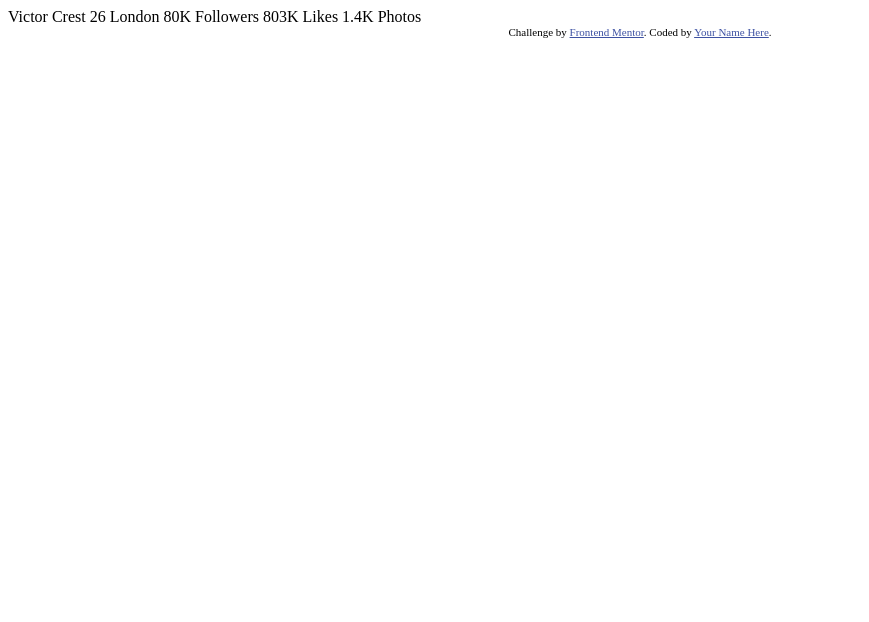
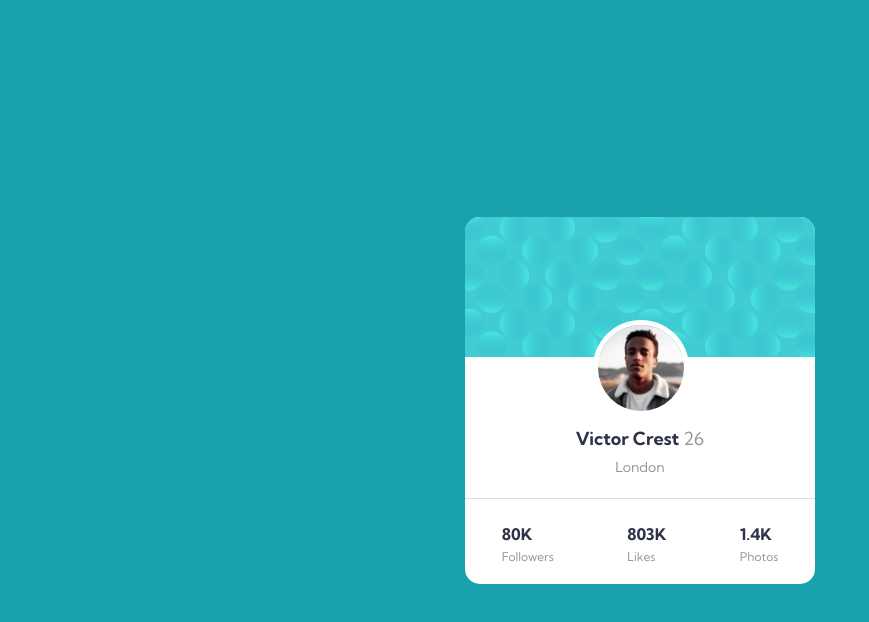
Before and after one commit to martinrol/profile-card-component-main, a plain HTML site: page index.html in a window 1280 px wide. Shown: the whole page, without its empty margins (0-869 px from the left). Drawn offline with Linux system fonts and the light colour scheme.

Commit message:
Finished project

```diff
--- a/index.html
+++ b/index.html
@@ -2,34 +2,48 @@
 <html lang="en">
   <head>
     <meta charset="UTF-8">
-  <meta name="viewport" content="width=device-width, initial-scale=1.0"> <!-- displays site properly based on user's device -->
-
+    <meta name="viewport" content="width=device-width, initial-scale=1.0">
     <link rel="icon" type="image/png" sizes="32x32" href="./images/favicon-32x32.png">
-
     <title>Frontend Mentor | Profile card component</title>
-
-  <!-- Feel free to remove these styles or customise in your own stylesheet 👍 -->
-  <style>
-    .attribution { font-size: 11px; text-align: center; }
-    .attribution a { color: hsl(228, 45%, 44%); }
-  </style>
+    <link rel="preconnect" href="https://fonts.gstatic.com">
+    <link href="https://fonts.googleapis.com/css2?family=Kumbh+Sans:wght@400;700&display=swap" rel="stylesheet">
+    <link rel="stylesheet" href="./styles/styles.css">
   </head>
   <body>
-  Victor Crest
-  26
-  London
+    <div class="container">
+      <main class="container__card">
+          <section class="container__card--header">
+              <span></span>
+          </section>
 
-  80K
-  Followers
+          <section class="container__card--photo">
+            <figure>
+              <img src="/images/image-victor.jpg" alt="User logotype">
+            </figure>
+          </section>
 
-  803K
-  Likes
+          <section class="container__card--user">
+            <p class="container__card--user-name">Victor Crest <span>26</span></p>
+            <p class="container__card--user-city">London</p>
+          </section>
 
-  1.4K
-  Photos
-  <div class="attribution">
-    Challenge by <a href="https://www.frontendmentor.io?ref=challenge" target="_blank">Frontend Mentor</a>.
-    Coded by <a href="#">Your Name Here</a>.
+          <span class="separator"></span>
+
+          <section class="container__card--media">
+            <div class="container__card--media-items">
+              <p class="media-items-numbers">80K</p>
+              <p class="media-items-strings">Followers</p>
+            </div>
+            <div class="container__card--media-items">
+              <p class="media-items-numbers">803K</p>
+              <p class="media-items-strings">Likes</p>
+            </div>
+            <div class="container__card--media-items">
+              <p class="media-items-numbers">1.4K</p>
+              <p class="media-items-strings">Photos</p>
+            </div>
+          </section>
+      </main>
     </div>
   </body>
 </html>
--- /dev/null
+++ b/styles/styles.css
@@ -0,0 +1,118 @@
+:root {
+    --dark-cyan: hsl(185, 75%, 39%);
+    --very-dark-blue: hsl(229, 23%, 23%);
+    --dark-grayish-blue: hsl(227, 10%, 46%);
+    --dark-gray: hsl(0, 0%, 59%);
+}
+
+* {
+    box-sizing: border-box;
+    margin: 0;
+    padding: 0;
+}
+
+html {
+    font-family: 'Kumbh Sans', sans-serif;
+    font-size: 62.5%;
+}
+
+/* -------------------------------------------------------- */
+
+.container {
+    display: flex;
+    align-items: center;
+    width: 100vw;
+    min-width: 320px;
+    height: 100vh;
+    background-color: var(--dark-cyan);
+}
+
+.container__card {
+    width: 90%;
+    max-width: 350px;
+    height: max-content;
+    margin: 0 auto;
+    background-color: white;
+    border-radius: 15px;
+}
+
+.container__card--header {
+    position: relative;
+    max-width: 450px;
+    height: 140px;
+}
+
+.container__card--header span {
+    display: inline-block;
+    width: 100%;
+    height: 100%;
+    background-image: url(../images/bg-pattern-card.svg);
+    background-position: center;
+    background-repeat: no-repeat;
+    border-top-left-radius: 15px;
+    border-top-right-radius: 15px;
+}
+
+.container__card--photo {
+    position: absolute;
+    top: calc(50% - 80px);
+    left: calc(50% - 47.5px);
+}
+
+.container__card--photo figure img {
+    width: 96px;
+    height: 96px;
+    border: 5px solid white;
+    border-radius: 50%;
+}
+
+.container__card--user {
+    margin-top: 70px;
+    text-align: center;
+}
+
+.container__card--user-name {
+    font-size: 1.8rem;
+    font-weight: 700;
+    color: var(--very-dark-blue);
+}
+
+.container__card--user-name span {
+    font-size: 1.8rem;
+    font-weight: 400;
+    color: var(--dark-gray);
+}
+
+.container__card--user-city {
+    margin-top: 8px;
+    font-size: 1.4rem;
+    font-weight: 400;
+    color: var(--dark-gray);
+}
+
+.separator {
+    display: inline-block;
+    width: 100%;
+    height: 1px;
+    margin: 22px 0;
+    background-color: #dfdfdf;
+}
+
+.container__card--media {
+    display: flex;
+    justify-content: space-around;
+    margin-bottom: 20px;
+}
+
+.media-items-numbers {
+    font-size: 1.6rem;
+    font-weight: 700;
+    color: var(--very-dark-blue);
+}
+
+.media-items-strings {
+    margin-top: 5px;
+    font-size: 1.2rem;
+    font-weight: 400;
+    color: var(--dark-gray);
+}
```
Also changed, not shown: images/bg-pattern-bottom.svg (deleted), images/bg-pattern-top.svg (deleted), 1 other file. Lines whose indentation alone changed are shown as unchanged.
